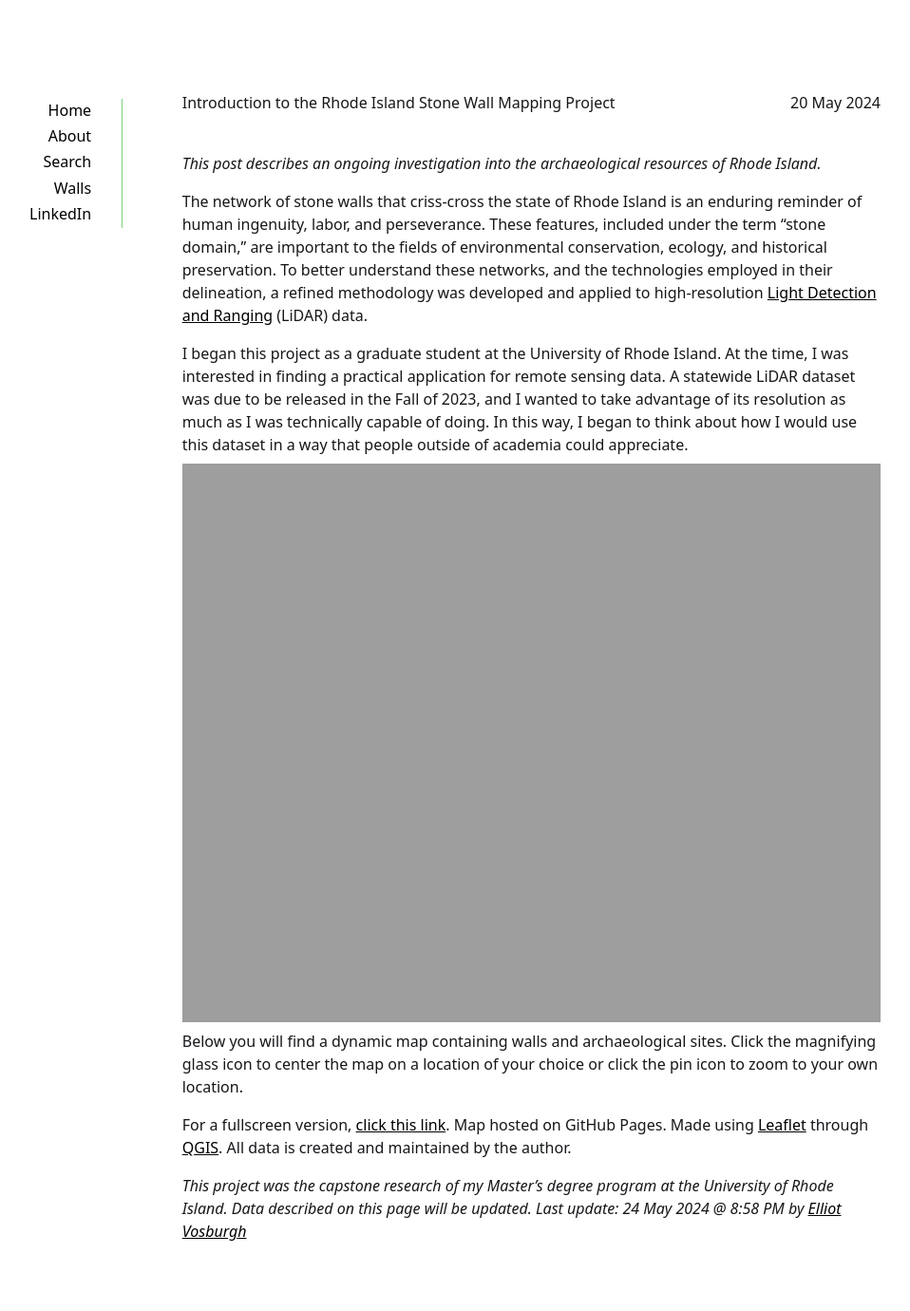
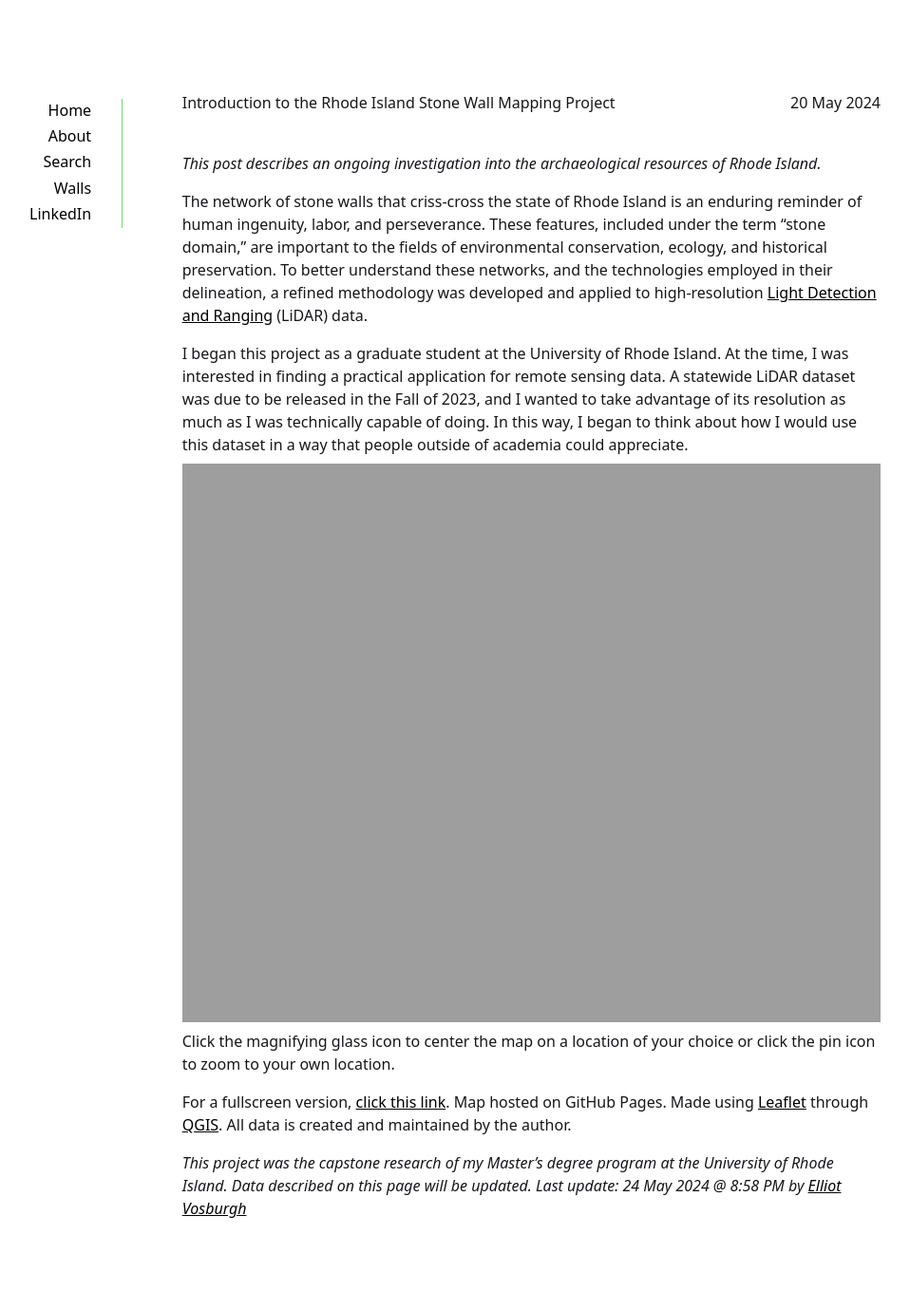
Before and after one commit to e-vos/e-vos.github.io, a Jekyll site: the page built from _posts/2024-05-20-stones-overview.md, in a window 1280 px wide. Shown: the whole page at 95% size, without its empty margins (161-1119 px from the left). Built offline with Jekyll 4.4.1, drawn with Linux system fonts in a browser that asks for light colours; after the commit the page ends 1356 px from its top, so only the background shows below that.

Commit message:
Update 2024-05-20-stones-overview.md

```diff
--- a/_posts/2024-05-20-stones-overview.md
+++ b/_posts/2024-05-20-stones-overview.md
@@ -17,7 +17,7 @@ I began this project as a graduate student at the University of Rhode Island. At
 <style>.embed-container {position: relative; padding-bottom: 80%; height: 0; max-width: 100%;} .embed-container iframe, .embed-container object, .embed-container iframe{position: absolute; top: 0; left: 0; width: 100%; height: 100%;} small{position: absolute; z-index: 40; bottom: 0; margin-bottom: -15px;}</style><div class="embed-container"><iframe width="500" height="400" frameborder="0" scrolling="no" marginheight="0" marginwidth="0" title="Rhode Island stone walls" src="https://e-vos.github.io/walls_map"></iframe></div>
 
 
-Below you will find a dynamic map containing walls and archaeological sites. Click the magnifying glass icon to center the map on a location of your choice or click the pin icon to zoom to your own location.
+Click the magnifying glass icon to center the map on a location of your choice or click the pin icon to zoom to your own location.
 
 For a fullscreen version, [click this link](https://e-vos.github.io/walls_map). Map hosted on GitHub Pages. Made using [Leaflet](https://leafletjs.com/) through [QGIS](https://qgis.org/en/site/index.html). All data is created and maintained by the author.
 
```
